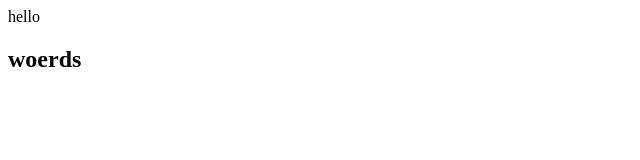
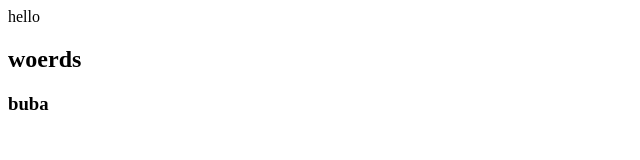
Before and after one commit to Wybuch23/project, a plain HTML site: page index.html in a window 1280 px wide. Shown: the full height of the page, 0-640 px from the left. Drawn offline with Linux system fonts and the light colour scheme.

Commit message:
buba mod

```diff
--- a/index.html
+++ b/index.html
@@ -8,5 +8,6 @@
 <body>
     hello
     <h2>woerds</h2>
+    <h3>buba</h3>
 </body>
 </html>
```
Also changed, not shown: 1 other file.
